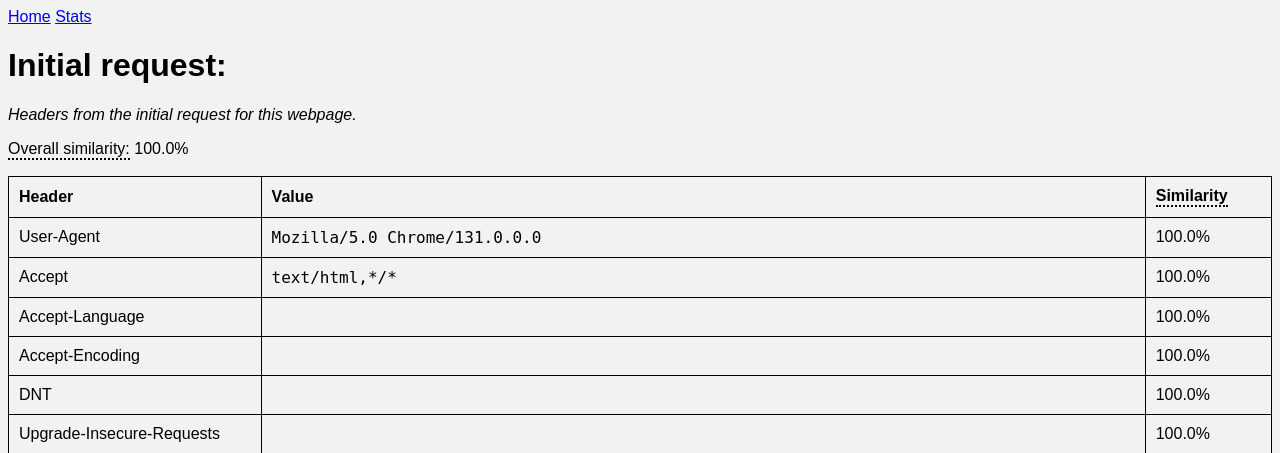
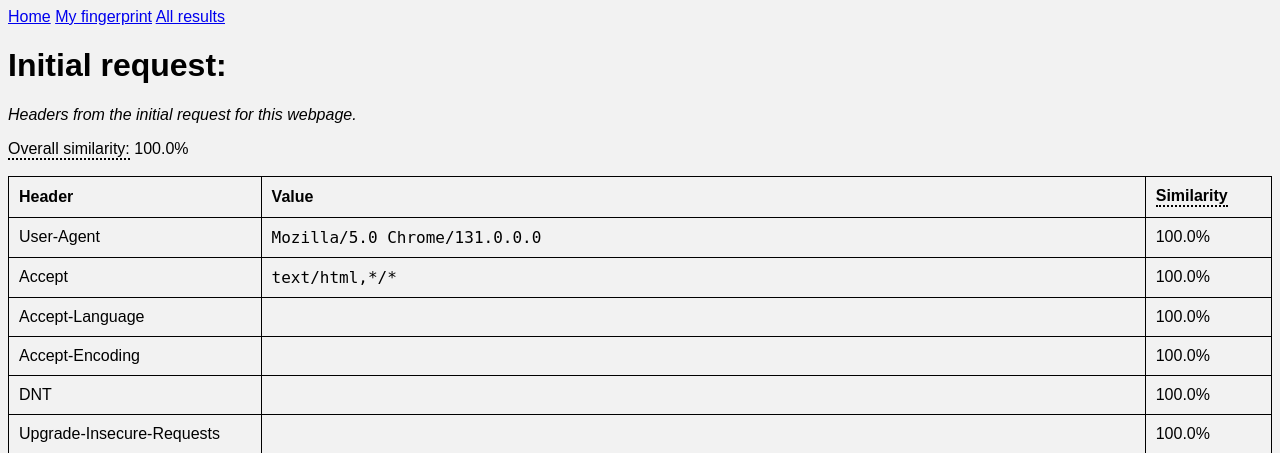
Before and after one commit to jtherrmann/fingerprint, a Flask app: page /fingerprint in a window 1280 px wide. Shown: the top 453 px of the page. Run offline with Flask 2, Linux system fonts and the light colour scheme; data comes from the database, SQL or seed files in the repository.

Commit message:
Add "My fingerprint" to nav menu

```diff
--- a/fingerprint/templates/base.html
+++ b/fingerprint/templates/base.html
@@ -10,7 +10,8 @@
   <body>
     <nav>
       <a href="/">Home</a>
-      <a href="/stats">Stats</a>
+      <a href="/fingerprint">My fingerprint</a>
+      <a href="/stats">All results</a>
     </nav>
     {% block content %}{% endblock %}
   </body>
```
